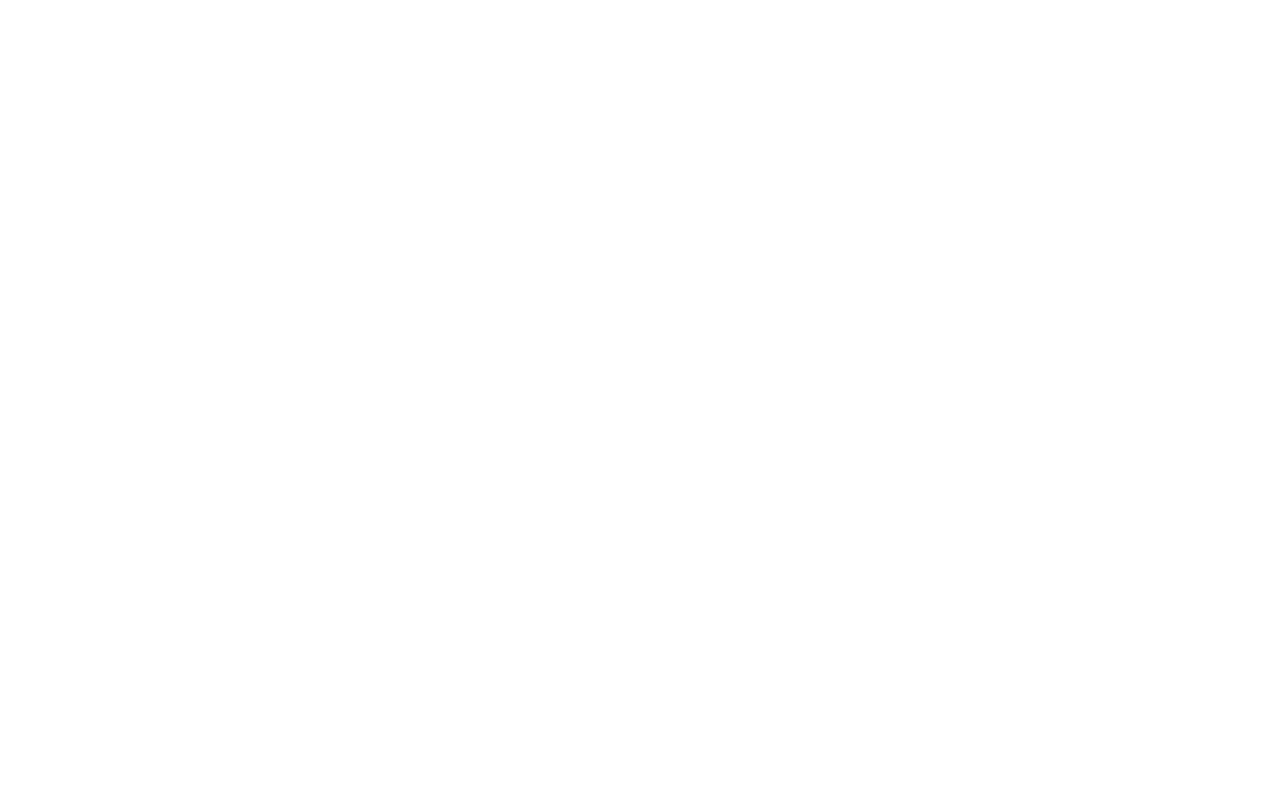
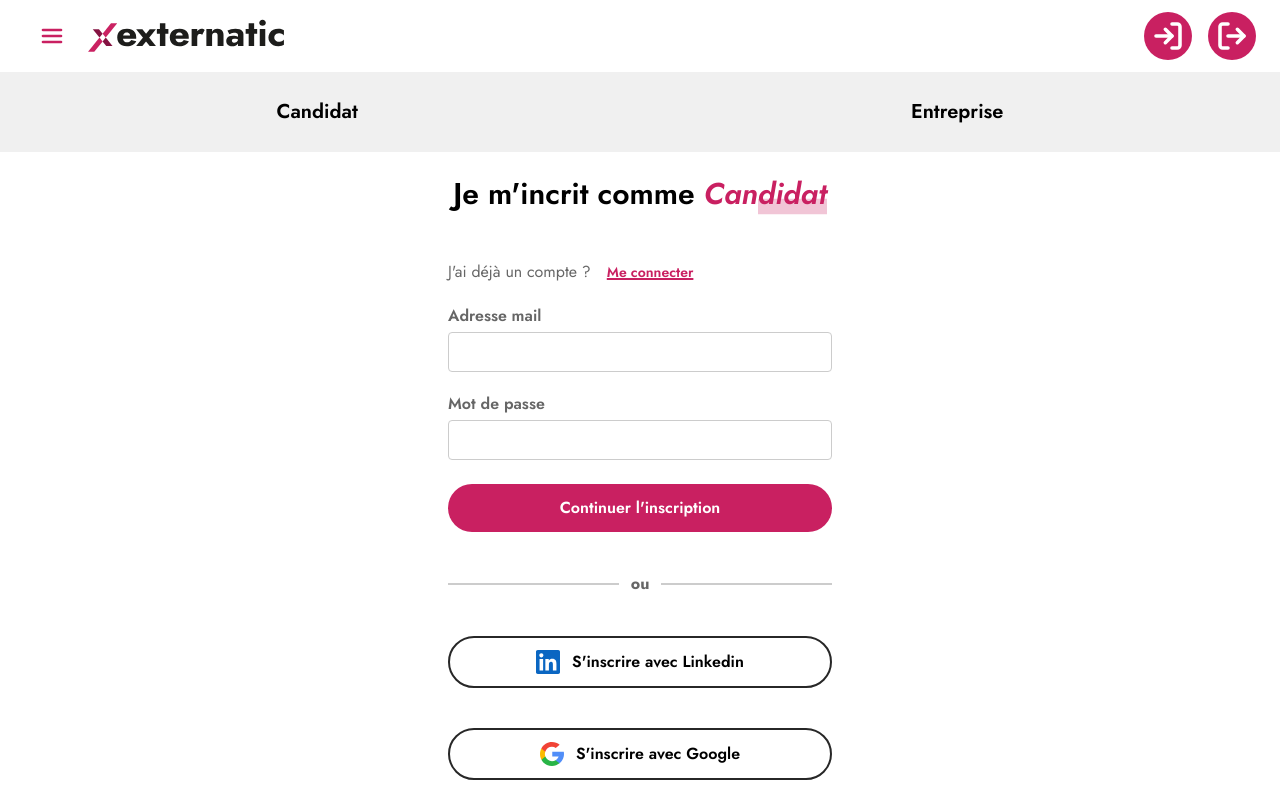
Before and after one commit to WildCodeSchool/2022-11-JS-RemoteFR-Geekrew-P3-Externatic, a React (Vite) app in the folder frontend/: page /Registration in a window 1280 px wide. Before the commit this address had no page. Shown: the top 800 px of the page. Built offline with nearby package versions, Linux system fonts and the light colour scheme.

Commit message:
add registration page brut

```diff
--- a/frontend/src/App.jsx
+++ b/frontend/src/App.jsx
@@ -1,8 +1,8 @@
 import { Routes, Route } from "react-router-dom";
 import MainLayout from "./layouts/MainLayout";
 import Home from "./pages/Home";
-import SignInCandidate from "./pages/SignInCandidate";
-import SignInCompany from "./pages/SignInCompany";
+import Connexion from "./pages/Connexion";
+import Registration from "./pages/Registration";
 
 import "./App.css";
 
@@ -12,8 +12,8 @@ function App() {
       <Routes>
         <Route path="/" element={<MainLayout />}>
           <Route index element={<Home />} />
-          <Route path="/SignInCandidate" element={<SignInCandidate />} />
-          <Route path="/SignInCompany" element={<SignInCompany />} />
+          <Route path="/Registration" element={<Registration />} />
+          <Route path="/Connexion" element={<Connexion />} />
         </Route>
       </Routes>
     </div>
--- a/frontend/src/components/CandidateButton.jsx
+++ b/frontend/src/components/CandidateButton.jsx
@@ -7,7 +7,7 @@ function CandidateButton() {
     <div className="relative ml-8">
       <img src={candidateButton} alt="candidate button" className="w-full" />
       <button
-        onClick={() => navigate("/SignInCandidate")}
+        onClick={() => navigate("/Registration")}
         type="button"
         className="absolute font-jost font-xs text-white hover:text-main bottom-5 left-5 pt-10 pr-10 hover:shadow-md"
       >
--- a/frontend/src/components/CompanyButton.jsx
+++ b/frontend/src/components/CompanyButton.jsx
@@ -7,7 +7,7 @@ function CompanyButton() {
     <div className="relative mr-8">
       <img src={companyButton} alt="company button" className="w-full" />
       <button
-        onClick={() => navigate("/SignInCompany")}
+        onClick={() => navigate("/Registration")}
         type="button"
         className="absolute font-jost font-xs text-white hover:text-main bottom-5 right-5 pt-10 pl-10"
       >
--- /dev/null
+++ b/frontend/src/components/RegistrationForm.jsx
@@ -0,0 +1,95 @@
+import { useState } from "react";
+import GitLogo from "../assets/Icons/mdi_github.svg";
+import GoogleLogo from "../assets/Icons/Google.svg";
+import LinkedinLogo from "../assets/Icons/logos_linkedin-icon.svg";
+
+function RegistrationForm() {
+  const [email, setEmail] = useState("");
+  const [password, setPassword] = useState("");
+
+  const handleEmailChange = (e) => setEmail(e.target.value);
+  const handlePasswordChange = (e) => setPassword(e.target.value);
+
+  return (
+    <div className="font-jost flex flex-col items-center">
+      <h1 className="text-xl font-semibold mt-6 mb-12 md:text-3xl">
+        Je m'incrit comme{" "}
+        <span className=" text-main italic ">
+          Can<span className="bg-underline bg-no-repeat bg-bottom">didat</span>
+        </span>
+      </h1>
+      <div className="w-[80%] md:max-w-[50%] lg:max-w-[30%]">
+        <div className="flex flex-row text-left">
+          <p className="text-grey1 text-s pr-4">J'ai déjà un compte ?</p>
+          <button
+            type="button"
+            className="text-main font-semibold text-sm underline decoration-2 decoration-main"
+          >
+            Me connecter
+          </button>
+        </div>
+        <form className="flex flex-col text-left mt-5 mb-6">
+          <div className="mb-5 flex flex-col">
+            <label htmlFor="email" className="text-grey1 font-semibold mb-1">
+              Adresse mail
+            </label>
+            <input
+              className="border border-grey3 h-10 rounded"
+              type="email"
+              id="email"
+              value={email}
+              onChange={handleEmailChange}
+            />
+          </div>
+          <div className="flex flex-col">
+            <label htmlFor="password" className="text-grey1 font-semibold mb-1">
+              Mot de passe
+            </label>
+            <input
+              className="border border-grey3 h-10 rounded"
+              type="password"
+              id="password"
+              value={password}
+              onChange={handlePasswordChange}
+            />
+          </div>
+        </form>
+        <button
+          type="button"
+          className="py-3 w-full rounded-full bg-main text-white font-semibold"
+        >
+          Continuer l'inscription
+        </button>
+        <p className="flex items-center my-10 font-bold text-grey1">
+          <hr className="border border-grey3 grow" />
+          <span className="grow-0 bg-white px-3">ou</span>
+          <hr className="border border-grey3 grow" />
+        </p>
+        <button
+          type="button"
+          className="flex justify-center py-3 w-full rounded-full border-2 border-black font-semibold mb-10"
+        >
+          {" "}
+          <img src={LinkedinLogo} alt="logoLinkedin" className="mr-3" />
+          S'inscrire avec Linkedin
+        </button>
+        <button
+          type="button"
+          className="flex justify-center py-3 w-full rounded-full border-2 border-black font-semibold mb-10"
+        >
+          <img src={GoogleLogo} alt="logoGoogle" className="mr-3" />
+          S'inscrire avec Google
+        </button>
+        <button
+          type="button"
+          className="flex justify-center py-3 w-full rounded-full border-2 border-black font-semibold mb-10"
+        >
+          <img src={GitLogo} alt="logoGithub" className="mr-3" />
+          S'inscrire avec GitHub
+        </button>
+      </div>
+    </div>
+  );
+}
+
+export default RegistrationForm;
--- /dev/null
+++ b/frontend/src/components/SignInNav.jsx
@@ -0,0 +1,20 @@
+function SignInNav() {
+  return (
+    <div className="bg-grey4 h-20 font-jost font-semibold flex items-center justify-around md:text-xl">
+      <button
+        type="button"
+        className="hover:underline hover:decoration-2 hover:decoration-main"
+      >
+        Candidat
+      </button>
+      <button
+        type="button"
+        className="hover:underline hover:decoration-2 hover:decoration-main"
+      >
+        Entreprise
+      </button>
+    </div>
+  );
+}
+
+export default SignInNav;
--- /dev/null
+++ b/frontend/src/pages/Connexion.jsx
@@ -0,0 +1,5 @@
+function Connexion() {
+  return <div>Connexion</div>;
+}
+
+export default Connexion;
--- /dev/null
+++ b/frontend/src/pages/Registration.jsx
@@ -0,0 +1,13 @@
+import SignInNav from "../components/SignInNav";
+import RegistrationForm from "../components/RegistrationForm";
+
+function Registration() {
+  return (
+    <div>
+      <SignInNav />
+      <RegistrationForm />
+    </div>
+  );
+}
+
+export default Registration;
--- a/frontend/src/pages/SignInCandidate.jsx
+++ /dev/null
@@ -1,7 +0,0 @@
-import React from "react";
-
-function SignInCandidate() {
-  return <div>Inscrivez-vous comme candidat</div>;
-}
-
-export default SignInCandidate;
--- a/frontend/src/pages/SignInCompany.jsx
+++ /dev/null
@@ -1,7 +0,0 @@
-import React from "react";
-
-function SignInCompany() {
-  return <div>Inscrivez-vous comme entreprise</div>;
-}
-
-export default SignInCompany;
--- a/frontend/tailwind.config.js
+++ b/frontend/tailwind.config.js
@@ -22,6 +22,7 @@ module.exports = {
         grey1: "#666666",
         grey2: "#999999",
         grey3: "#CCCCCC",
+        grey4: "#F0F0F0",
         green: "#54A05C",
         red: "#FF3838",
       },
```
